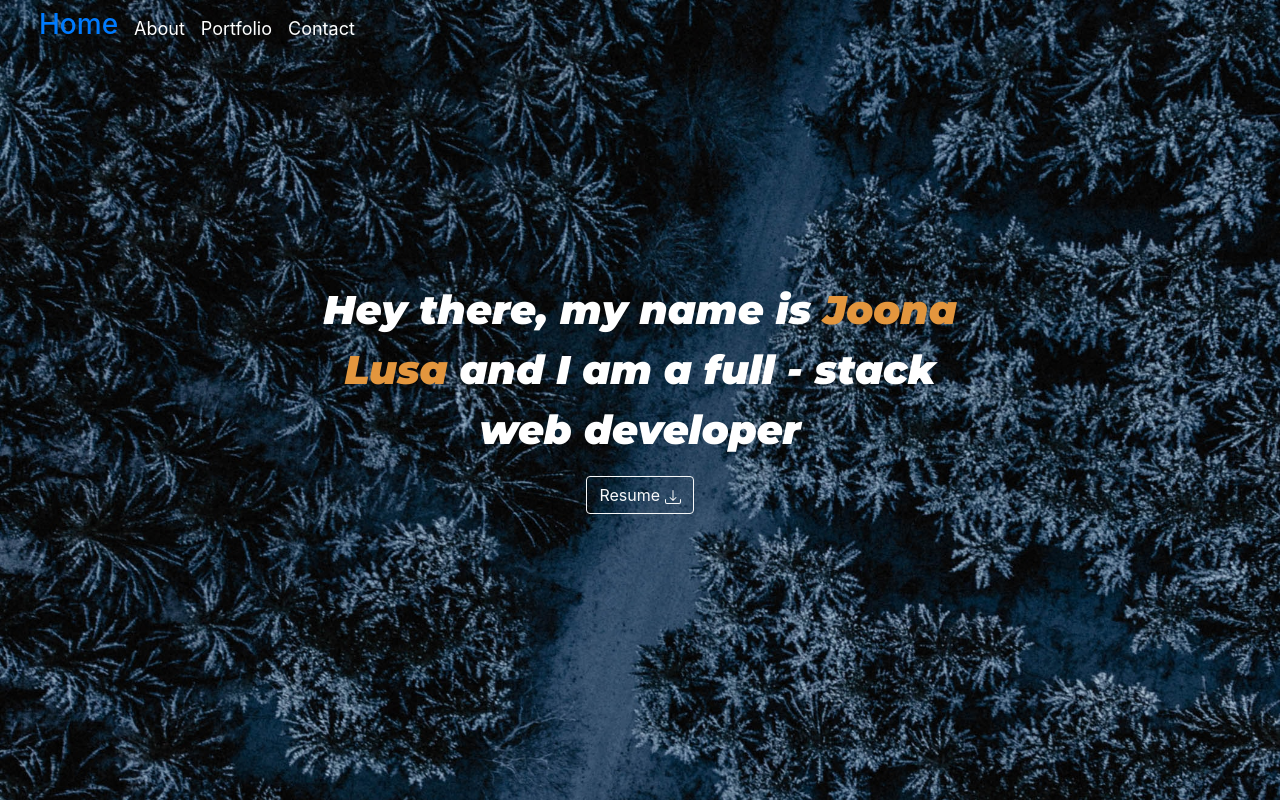
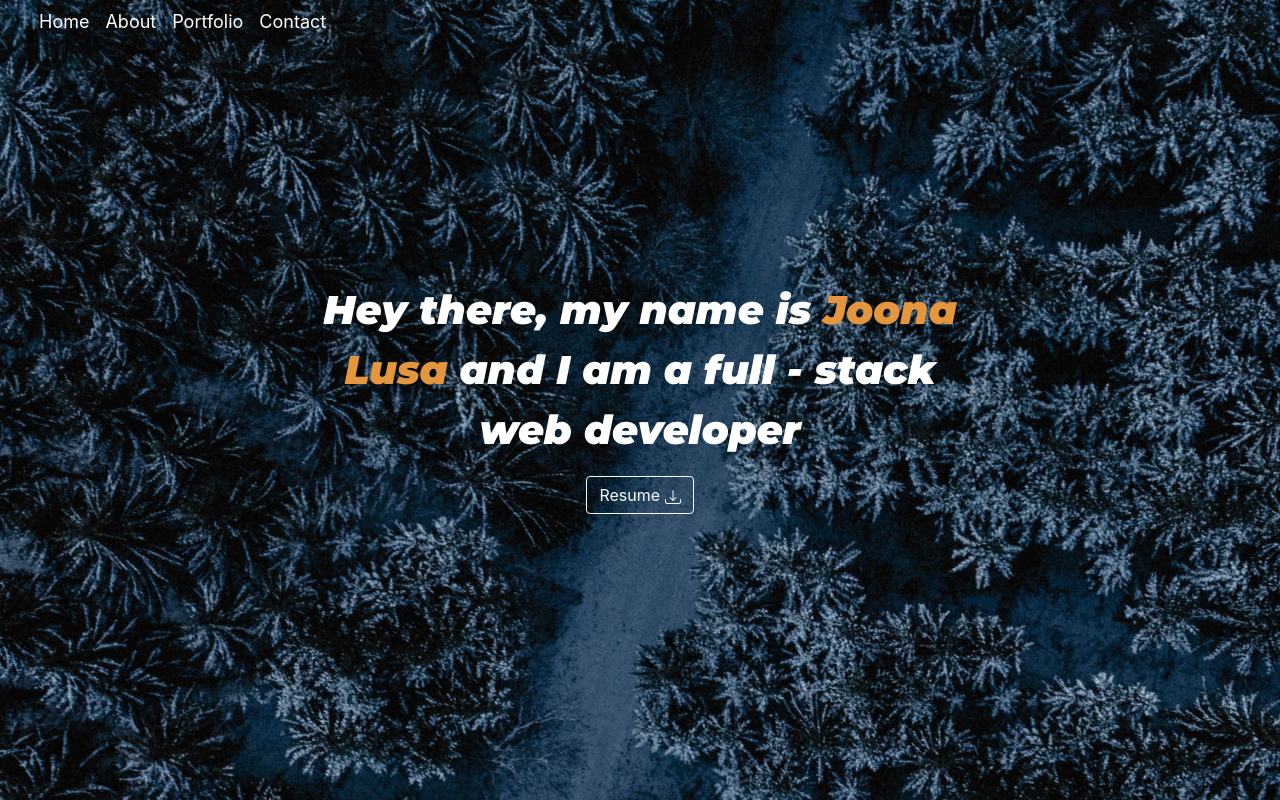
Before and after one commit to jlusa101/web-folio, a React (Create React App) app: page / in a window 1280 px wide. Built offline with nearby package versions, Linux system fonts and the light colour scheme.

Commit message:
adjusted the nav bar

```diff
--- a/public/index.html
+++ b/public/index.html
@@ -45,5 +45,8 @@
       To begin the development, run `npm start` or `yarn start`.
       To create a production bundle, use `npm run build` or `yarn build`.
     -->
+    <script src="https://code.jquery.com/jquery-3.6.0.js " integrity="sha256-H+K7U5CnXl1h5ywQfKtSj8PCmoN9aaq30gDh27Xc0jk=" crossorigin=" anonymous "></script>
+    <script src="https://cdnjs.cloudflare.com/ajax/libs/popper.js/1.14.6/umd/popper.min.js " integrity="sha384-wHAiFfRlMFy6i5SRaxvfOCifBUQy1xHdJ/yoi7FRNXMRBu5WHdZYu1hA6ZOblgut " crossorigin="anonymous "></script>
+    <script src="https://stackpath.bootstrapcdn.com/bootstrap/4.2.1/js/bootstrap.min.js " integrity="sha384-B0UglyR+jN6CkvvICOB2joaf5I4l3gm9GU6Hc1og6Ls7i6U/mkkaduKaBhlAXv9k " crossorigin="anonymous "></script>
   </body>
 </html>
--- a/src/App.css
+++ b/src/App.css
@@ -76,5 +76,11 @@ h4,
 }
 
 .navActive {
-  color: orange;
+  color: #e3963e;
 }
+
+header nav a,
+a:hover {
+  text-decoration: none;
+  color: white;
+}
--- a/src/components/Header/index.js
+++ b/src/components/Header/index.js
@@ -12,8 +12,8 @@ function Header(props) {
         <header>
             <nav className="navbar navbar-expand-sm">
                 <div className="container-fluid d-flex justify-content-start">
-                <h3 className="mx-2"><a href="./index.html">Home</a></h3>
                     <ul className="nav navbar-nav menu">
+                        <li className="mx-2"><a href="./index.html">Home</a></li>
                         {navOptions.map((option) => (
                         <li className={`mx-2 ${currOption.name === option.name && `navActive`}`}key={option.name}>
                             <span onClick={() => setCurrOption(option)}>{option.name}</span>
@@ -23,7 +23,7 @@ function Header(props) {
                 </div>
             </nav>
         </header>
-    )
+    );
 };
 
 
--- a/src/components/LandingPage/index.js
+++ b/src/components/LandingPage/index.js
@@ -1,6 +1,7 @@
 import React from 'react';
 
 function LandingPage() {
+
     return (
         <section className="hero" id="header">
             <div className="d-flex justify-content-center">
@@ -16,4 +17,6 @@ function LandingPage() {
     )
 }
 
+
+
 export default LandingPage;
```
Also changed, not shown: 1 other file (tests, documents, lock files or other folders).
